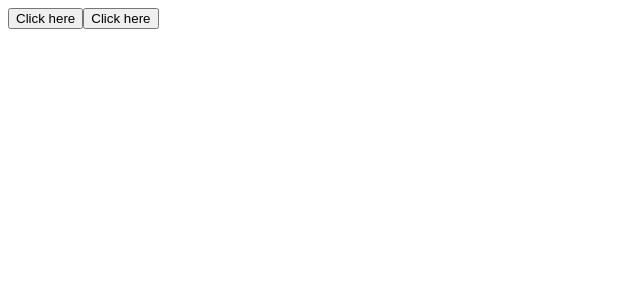
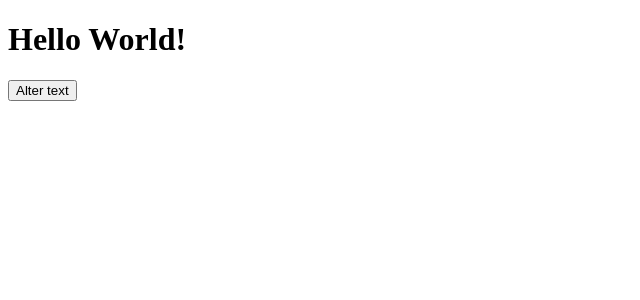
Before and after one commit to LuizBueno1/react, a React (Vite) app: page / in a window 1280 px wide. Shown: the top 300 px of the page, without its empty margins (0-640 px from the left). Built offline with nearby package versions, Linux system fonts and the light colour scheme.

Commit message:
add useState

```diff
--- /dev/null
+++ b/src/components/State.jsx
@@ -0,0 +1,20 @@
+import { useState } from "react";
+
+function State(){
+
+    //State
+    const[text, setText] = useState("Hello World!");
+
+    function alterText(){
+        setText("Bye World!");
+    }
+
+    return(
+        <>
+            <h1>{text}</h1>
+            <button onClick={alterText}>Alter text</button>
+        </>
+    );
+}
+
+export default State;
--- a/src/main.jsx
+++ b/src/main.jsx
@@ -9,8 +9,9 @@ import Choice from "./components/Choice";
 import Listing from "./components/Listing";
 import Events from "./components/Events";
 import Functions from "./components/Functions";
+import State from "./components/State";
 
 //Show components
 createRoot(document.getElementById("root")).render(
-    <Functions />
+    <State />
 );
```
